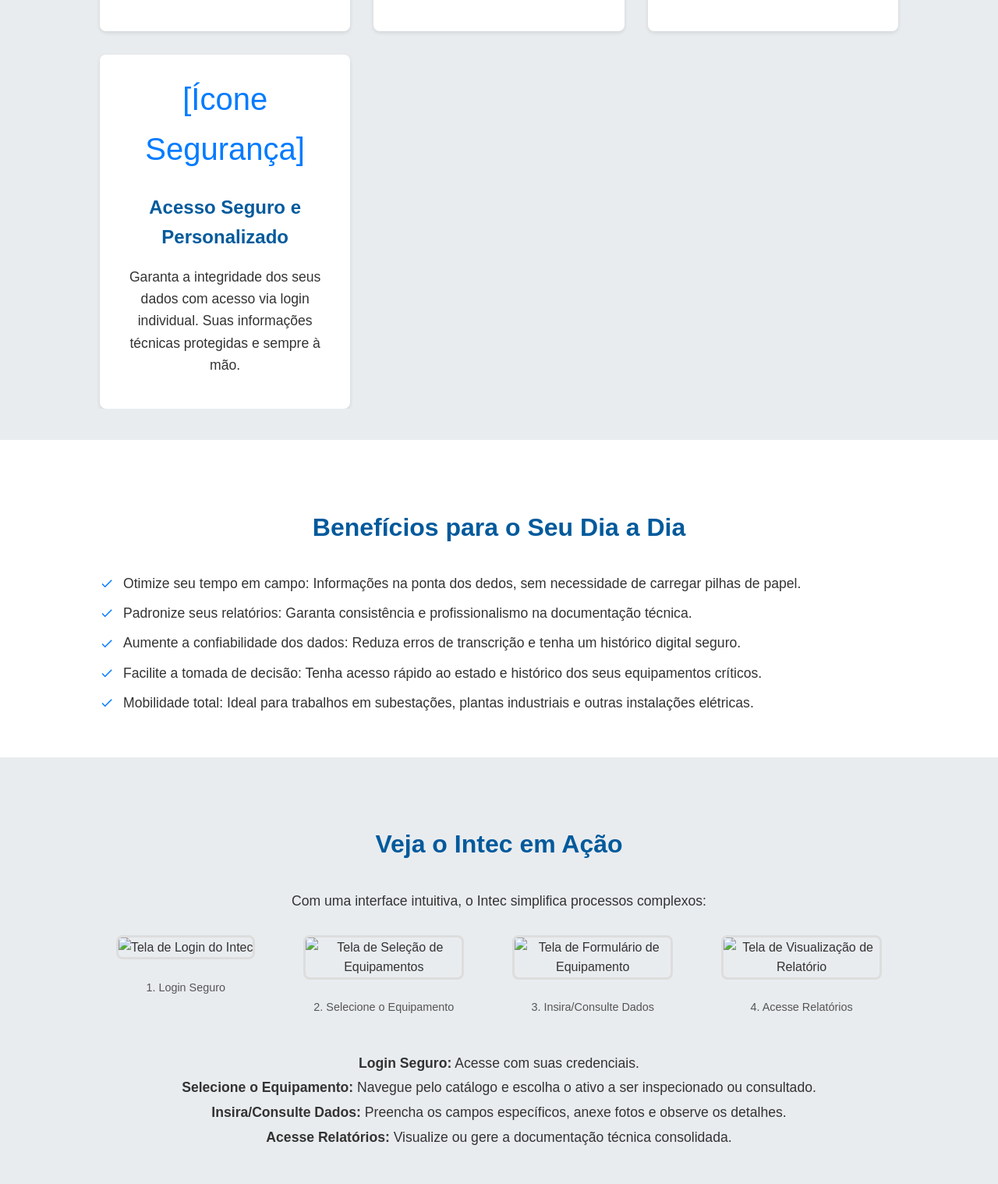
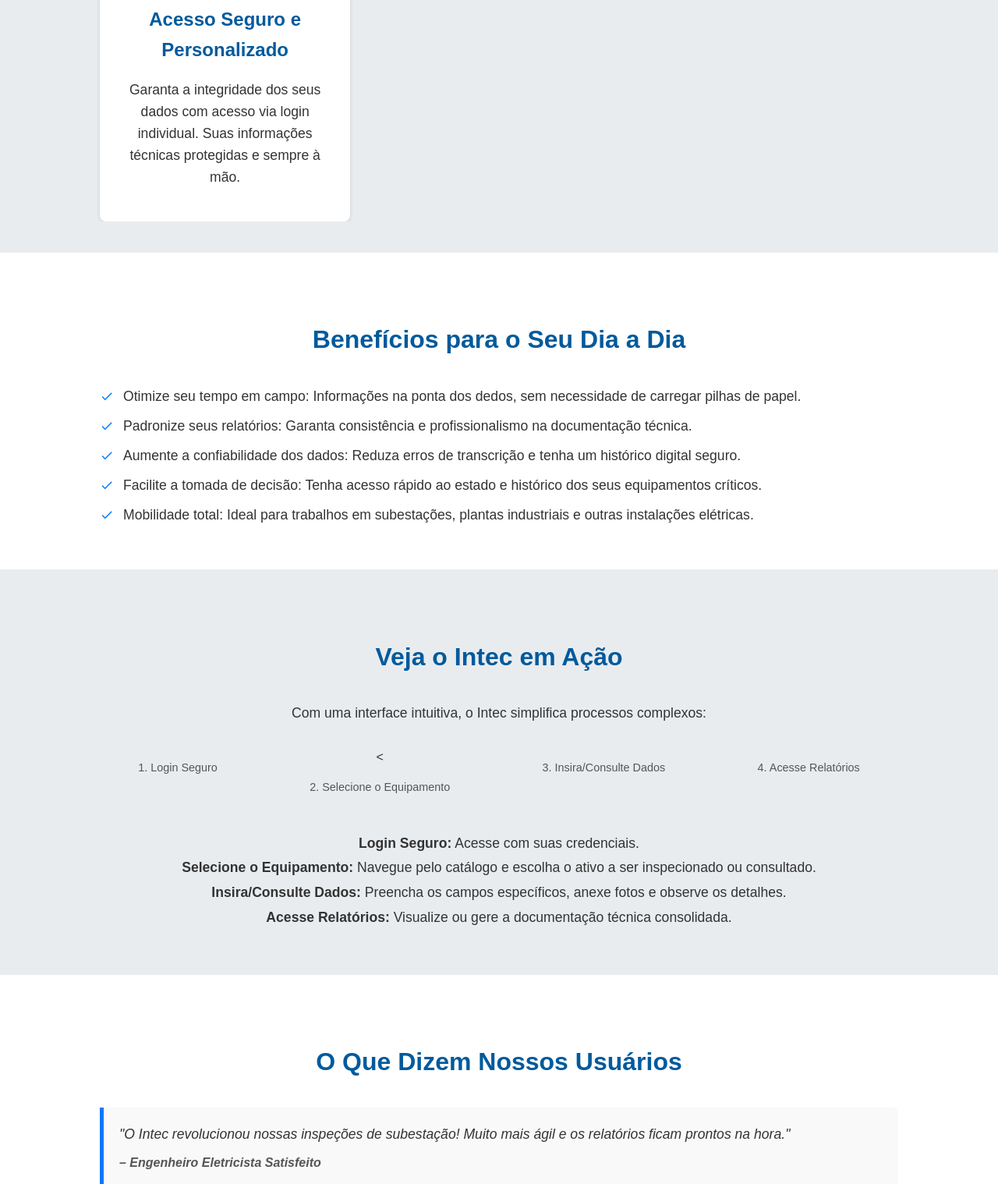
Before and after one commit to TrXGustavoo/intec-landingPage, a plain HTML site: page index.html in a window 1280 px wide. Shown: the part 1681-3199 px from the top of the page at 78% size. Drawn offline with Linux system fonts and the light colour scheme.

Commit message:
Update index.html

```diff
--- a/index.html
+++ b/index.html
@@ -33,12 +33,10 @@
             <h2>Funcionalidades Chave do Intec</h2>
             <div class="features-grid">
                 <div class="feature-item">
-                    <div class="feature-icon">[Ícone Catálogo]</div>
                     <h3>Catálogo Detalhado de Equipamentos Elétricos</h3>
                     <p>Acesse um vasto banco de dados e registre informações específicas para diversos tipos de Transformadores (TC, TP, Potência), Disjuntores (alta e baixa tensão, diferentes câmaras), Seccionadoras, Para-Raios, Cabos, Reatores, Malhas de Aterramento e muito mais.</p>
                 </div>
                 <div class="feature-item">
-                    <div class="feature-icon">[Ícone Relatórios]</div>
                     <h3>Geração e Consulta de Relatórios Técnicos Simplificada</h3>
                     <p>Visualize e (se aplicável) gere relatórios técnicos (formato .docx) completos diretamente do app. Padronize sua documentação de inspeções, ensaios e comissionamentos.</p>
                 </div>
@@ -48,7 +46,6 @@
                     <p>Colete dados, preencha checklists e anexe fotos durante suas inspeções. O Intec organiza tudo para você, garantindo rastreabilidade e precisão.</p>
                 </div>
                 <div class="feature-item">
-                    <div class="feature-icon">[Ícone Segurança]</div>
                     <h3>Acesso Seguro e Personalizado</h3>
                     <p>Garanta a integridade dos seus dados com acesso via login individual. Suas informações técnicas protegidas e sempre à mão.</p>
                 </div>
@@ -75,19 +72,19 @@
             <p>Com uma interface intuitiva, o Intec simplifica processos complexos:</p>
             <div class="app-screenshots">
                 <div class="screenshot-placeholder">
-                    <img src="placeholder-login.png" alt="Tela de Login do Intec">
+
                     <p>1. Login Seguro</p>
                 </div>
                 <div class="screenshot-placeholder">
-                    <img src="placeholder-selecao.png" alt="Tela de Seleção de Equipamentos">
+                    <
                     <p>2. Selecione o Equipamento</p>
                 </div>
                 <div class="screenshot-placeholder">
-                    <img src="placeholder-formulario.png" alt="Tela de Formulário de Equipamento">
+
                     <p>3. Insira/Consulte Dados</p>
                 </div>
                 <div class="screenshot-placeholder">
-                     <img src="placeholder-relatorio.png" alt="Tela de Visualização de Relatório">
+
                     <p>4. Acesse Relatórios</p>
                 </div>
             </div>
```
